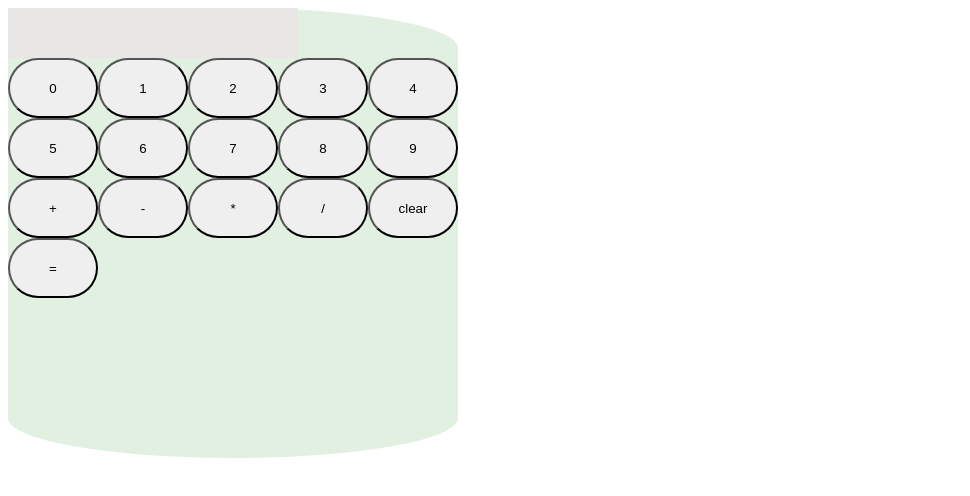
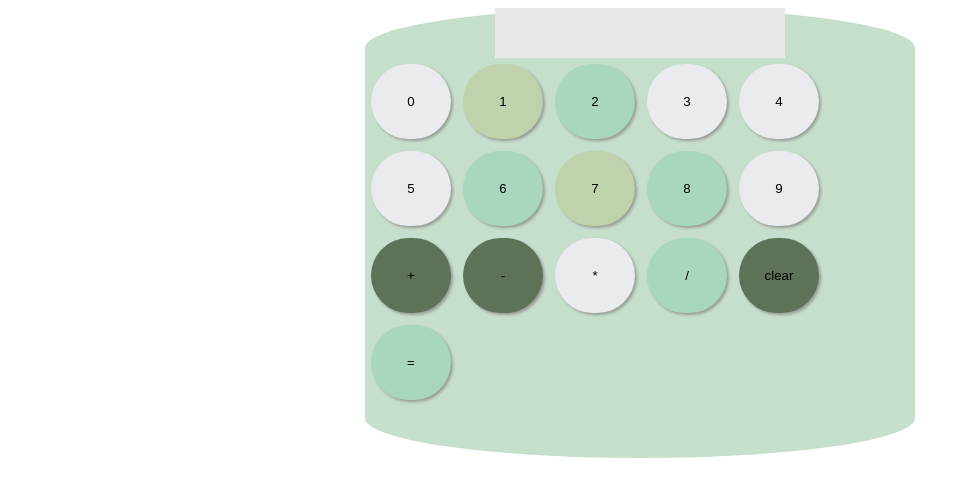
Before and after one commit to emllew/calculator-proj, a plain HTML site: page index.html in a window 1280 px wide. Shown: the whole page, without its empty margins (0-970 px from the left). Drawn offline with Linux system fonts and the light colour scheme.

Commit message:
adding styling

```diff
--- a/script.js
+++ b/script.js
@@ -3,17 +3,24 @@ const numbers = document.querySelector('.numbers');
 const operators = document.querySelector('.operators');
 let buttonsData = [];
 let operator = '';
+var colors = ['#A9D6BF', '#5C7358', '#BED3AC', '#EAEBEF'];
 
+//make the number buttons
 for (let i = 0; i < 10; i++) {
   const numberButtons = document.createElement('button');
   numbers.appendChild(numberButtons);
   numberButtons.textContent = i;
   numberButtons.classList.add('number');
   numberButtons.setAttribute('id', i);
+  var random_color = colors[Math.floor(Math.random() * colors.length)];
+  numberButtons.setAttribute('style', `background:${random_color}`);
 }
 
+//make the operator buttons
 for (let i = 0; i < 6; i++) {
   const opButtons = document.createElement('button');
+  var random_color = colors[Math.floor(Math.random() * colors.length)];
+  opButtons.setAttribute('style', `background:${random_color}`);
   if (i === 0) {
     opButtons.textContent = '+';
     opButtons.classList.add('operator');
@@ -41,9 +48,8 @@ for (let i = 0; i < 6; i++) {
   }
   operators.appendChild(opButtons);
 }
-
+//add the event listeners to all buttons
 const buttons = document.querySelectorAll('button');
-
 buttons.forEach((button) => {
   button.addEventListener('click', (e) => {
     if (e.target.classList == 'clear') {
@@ -67,12 +73,9 @@ buttons.forEach((button) => {
           element == 'plus' ||
           element == 'minus'
       );
-
       console.log(operator + 'is the op from equals function');
       operate(operator);
     }
-
-    display.textContent = buttonsData;
   });
 });
 
@@ -88,10 +91,12 @@ function number(n) {
   console.log(number);
   buttonsData.push(number);
   console.log(...buttonsData);
+  display.textContent = buttonsData;
 }
 
 function clear() {
   buttonsData.splice(0, buttonsData.length);
+  display.textContent = '';
 }
 
 function operate(operator) {
--- a/styles.css
+++ b/styles.css
@@ -1,15 +1,24 @@
+body {
+  font-family: 'Lucida Sans', 'Lucida Sans Regular', 'Lucida Grande',
+    'Lucida Sans Unicode', Geneva, Verdana, sans-serif;
+  font-size: 20px;
+  display: flex;
+}
+
 .display {
   width: 290px;
   justify-content: center;
   display: block;
   height: 50px;
   background-color: rgb(233, 230, 230);
+  margin: 0 auto;
 }
 
 .calc {
-  width: 450px;
+  margin: 0 auto;
+  width: 550px;
   height: 450px;
-  background-color: rgb(225, 240, 224);
+  background-color: #c6dfcc;
   border-radius: 50px;
   border-top-left-radius: 100%80px;
   border-top-right-radius: 100%80px;
@@ -18,7 +27,13 @@
 }
 
 button {
-  width: 90px;
-  height: 60px;
+  margin: 6px;
+  width: 80px;
+  height: 75px;
   border-radius: 100px;
+  border: none;
+  box-shadow: 2px 2px 3px rgb(151, 157, 150);
 }
+button:active {
+  box-shadow: none;
+}
```
